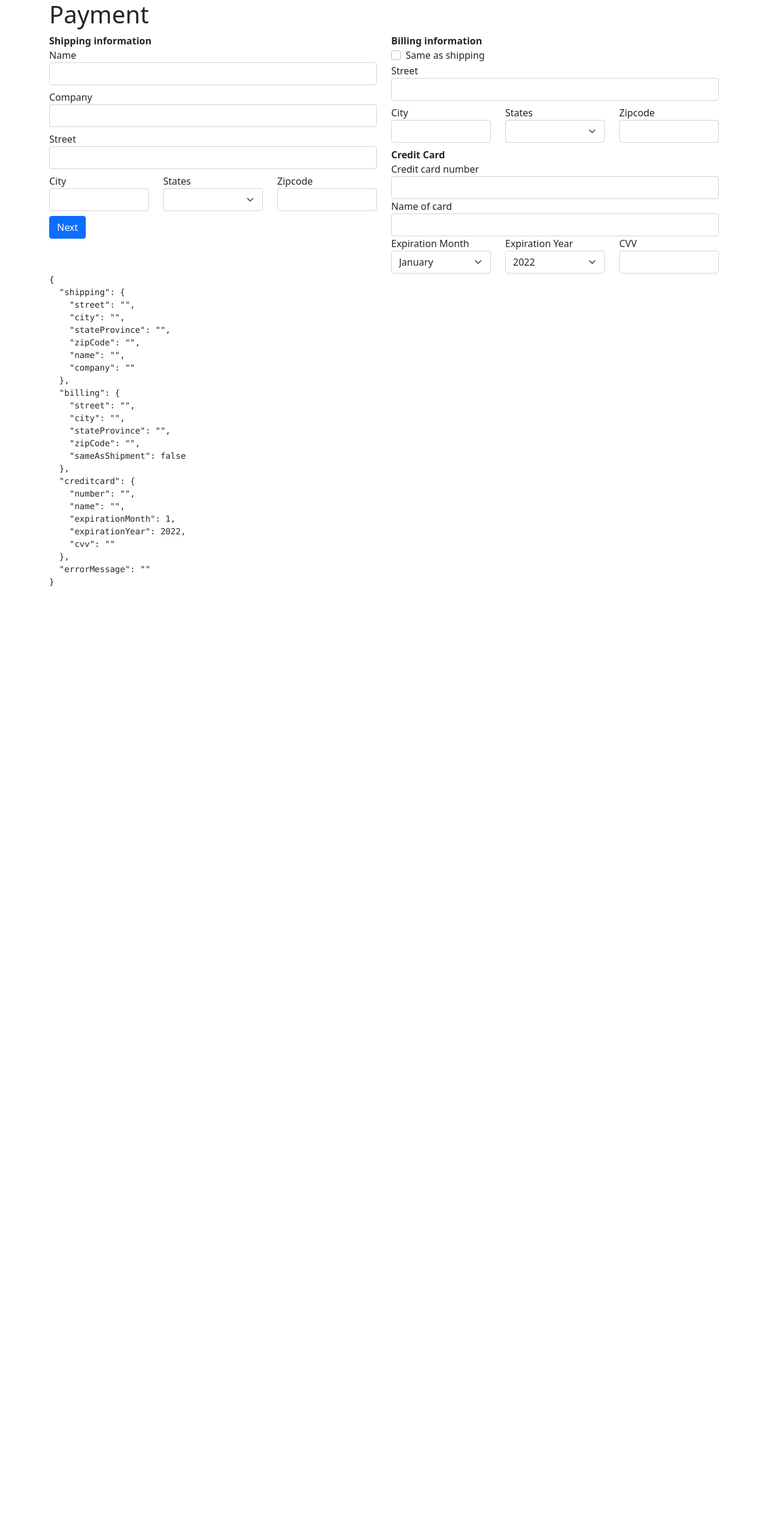
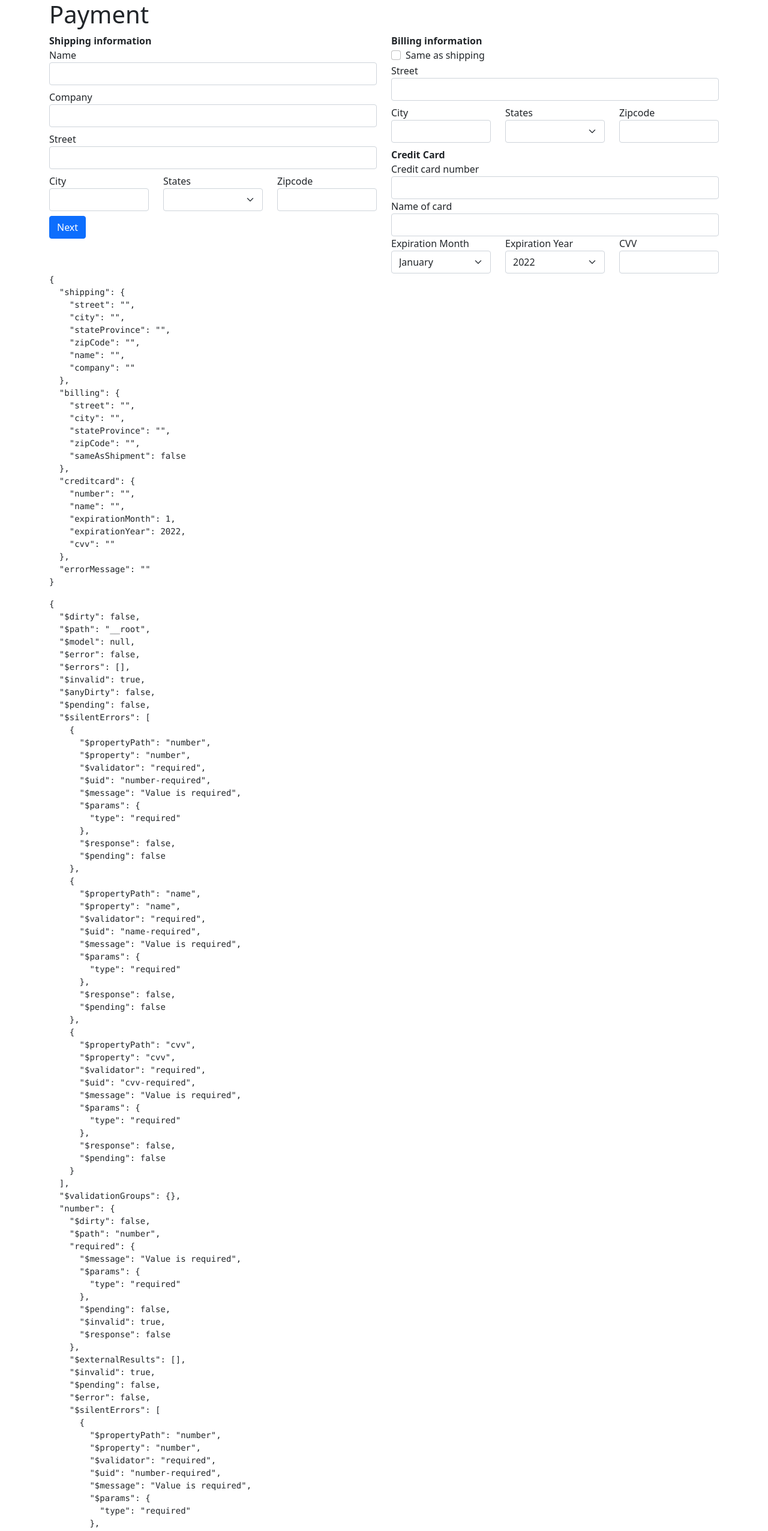
Before and after one commit to johnLexicon/building-forms-with-vue, a Vue app: page / in a window 1280 px wide. Shown: the top 2553 px of the page at 60% size. Before the commit the page ends 997 px from the top, so only its background shows below. Built offline with nearby package versions, Linux system fonts and the light colour scheme.

Commit message:
Binding creditcard inputs to vuelidate model.

```diff
--- a/src/views/PaymentView.vue
+++ b/src/views/PaymentView.vue
@@ -55,7 +55,7 @@
               id="ccNumber"
               type="text"
               class="form-control"
-              v-model="payment.creditcard.number"
+              v-model="creditCardModel.number.$model"
             />
           </div>
           <div>
@@ -64,7 +64,7 @@
               id="cardName"
               type="text"
               class="form-control"
-              v-model="payment.creditcard.name"
+              v-model="creditCardModel.name.$model"
             />
           </div>
           <div class="row">
@@ -75,7 +75,7 @@
                   class="form-select"
                   name="expirationMonth"
                   id="expirationMonth"
-                  v-model="payment.creditcard.expirationMonth"
+                  v-model="creditCardModel.expirationMonth.$model"
                 >
                   <option
                     v-for="month in months"
@@ -94,7 +94,7 @@
                   class="form-select"
                   name="expirationYear"
                   id="expirationYear"
-                  v-model="payment.creditcard.expirationYear"
+                  v-model="creditCardModel.expirationYear.$model"
                 >
                   <option v-for="year in years" :key="year" :value="year">
                     {{ year }}
@@ -109,7 +109,7 @@
                   id="cvv"
                   type="text"
                   class="form-control"
-                  v-model="payment.creditcard.cvv"
+                  v-model="creditCardModel.cvv.$model"
                 />
               </div>
             </div>
@@ -120,6 +120,9 @@
     <div>
       <pre>{{ payment }}</pre>
     </div>
+    <div>
+      <pre>{{ creditCardModel }}</pre>
+    </div>
   </div>
 </template>
 
@@ -128,6 +131,9 @@ import { reactive, watch } from "vue";
 import months from "@/data/months.js";
 import AddressView from "./AddressView.vue";
 import state from "../state";
+import useValidate from "@vuelidate/core";
+import { required } from "@vuelidate/validators";
+
 export default {
   name: "PaymentView",
   components: {
@@ -140,6 +146,16 @@ export default {
       { length: 10 },
       (_, index) => new Date().getUTCFullYear() + index
     );
+
+    const rules = {
+      number: { required },
+      name: { required },
+      expirationMonth: { required },
+      expirationYear: { required },
+      cvv: { required },
+    };
+
+    const creditCardModel = useValidate(rules, state.creditcard);
 
     function handleSave() {
       state.errorMessage.value = "No API available.";
@@ -156,7 +172,7 @@ export default {
       }
     );
 
-    return { payment, handleSave, years, months };
+    return { payment, handleSave, years, months, creditCardModel };
   },
 };
 </script>
```
